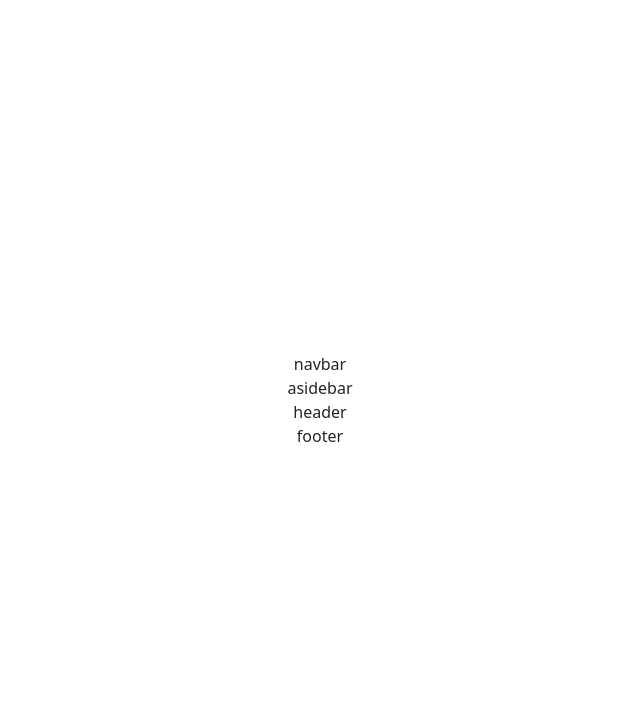
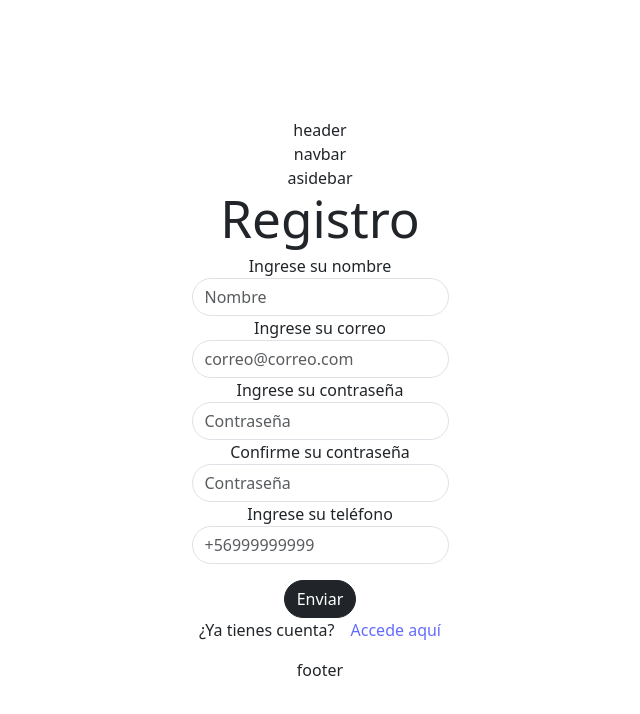
Before and after one commit to jlpozo/DesafioFinalFront, a React (Vite) app: page /register in a window 1280 px wide. Shown: the top 714 px of the page, without its empty margins (320-960 px from the left). Built offline with nearby package versions, Linux system fonts and the light colour scheme.

Commit message:
Se incorpora página de login y registro

```diff
--- a/src/App.jsx
+++ b/src/App.jsx
@@ -1,4 +1,4 @@
-import { useState } from 'react'
+import { useContext } from 'react'
 import 'bootstrap/dist/css/bootstrap.min.css';
 import Asidebar from './components/asidebar';
 import Footer from './components/footer';
@@ -6,20 +6,38 @@ import Main from './components/main';
 import Header from './components/header';
 import Navbar from './components/navbar';
 
+import LoginPage from './pages/loginPage';
+import RegisterPage from './pages/registerPage';
+
+import { UserContext } from './context/UserContext';
 
 import './App.css'
 
+import {Navigate, BrowserRouter, Route, Routes, Link} from "react-router-dom";
+
 function App() {
-  const [count, setCount] = useState(0)
+  const { token } = useContext(UserContext);
+  console.log("token", token);
 
   return (
     <>
       <div>
-        <Navbar/>
-        <Asidebar/>
-        <Header/>
-        <Footer/>
-      </div>
+        <BrowserRouter>
+          <Header/>
+          <Navbar/>
+          <Asidebar/>
+
+
+          <Routes>
+            <Route path="/" element ={<Main/>}/>
+            <Route path="/register" element ={!token?<RegisterPage/> : <Navigate to="/"/>}/>
+            <Route path="/login" element ={!token?<LoginPage/> : <Navigate to="/"/>}/>
+          </Routes>
+
+          <Footer/>
+        </BrowserRouter>
+
+        </div>
     </>
   )
 }
--- /dev/null
+++ b/src/context/UserContext.jsx
@@ -0,0 +1,18 @@
+import { createContext, useState } from "react";
+
+export const UserContext = createContext();
+
+const UserProvider = ({ children }) => {
+    const [user, setUser] = useState({
+        email: "test@desafiolatam.com",
+        displayName: "Desafío Latam",
+      });
+    const [token, setToken] = useState(false); //Quedará como loggeado por defecto al refrescar, esto impide validar la ruta protegida de login
+
+    return (
+        <UserContext.Provider value={{ user, setUser, token, setToken}}>
+            {children}
+        </UserContext.Provider>
+    );
+};
+export default UserProvider;
--- a/src/main.jsx
+++ b/src/main.jsx
@@ -1,10 +1,15 @@
 import { StrictMode } from 'react'
 import { createRoot } from 'react-dom/client'
+
 import App from './App.jsx'
 import './index.css'
+import UserProvider from './context/UserContext.jsx';
+
 
 createRoot(document.getElementById('root')).render(
   <StrictMode>
-    <App />
+    <UserProvider>
+      <App />
+    </UserProvider>
   </StrictMode>,
 )
--- /dev/null
+++ b/src/pages/loginPage.jsx
@@ -0,0 +1,70 @@
+import { useState, useContext } from "react";
+import { UserContext } from "../context/UserContext";
+import { Link } from "react-router-dom";
+
+const Login = () => {
+
+  const { token, setToken } = useContext(UserContext);
+
+  const [email, setEmail] = useState("");
+  const [password, setPassword] = useState("");
+  const [error, setError] = useState(false)
+  const [errorPassword, setErrorPassword] = useState(false)
+  const [errorPasswordIncorrecta, setErrorPasswordIncorrecta] = useState(false)
+
+  const validarInput = (e) => {
+    e.preventDefault()
+
+    setError(false)
+    setErrorPassword(false);
+    setErrorPasswordIncorrecta(false);
+
+    if(email === '' || password ===''){
+      setError(true);
+      return
+    }
+    if(password.length < 6){
+      setErrorPassword(true);
+      return
+    }
+    if(password!= '123456'){
+        setErrorPasswordIncorrecta(true);
+        return
+    }
+
+    setToken(true);
+    console.log("logout", token);
+
+    alert ('Login Succefull!!')
+
+  }
+
+  return (
+    <>
+      <form onSubmit={validarInput}>
+        <h1>ElectroTech</h1>
+        <h2>Bienvenid@</h2>
+      {error ? <p className="error">Todos los campos son obligatorios</p> : null}
+        <div className="form-group">
+          <label>Email</label>
+          <input type= "email" className="form-control rounded-pill" name="Email" onChange={(e) => setEmail(e.target.value)}/>
+
+          <label>Password</label>
+          {errorPassword ? <p className="error">El password debe tener al menos 6 caracteres</p> : null}
+          {errorPasswordIncorrecta ? <p className="error">Password incorrecta</p> : null}
+          <input type= "password" className="form-control rounded-pill" name="Password" onChange={(e) => setPassword(e.target.value)}/>
+
+          <button className="btn btn-dark mt-3 rounded-pill" type="submit">
+            Iniciar sesión
+          </button>
+
+          <p>¿No tienes cuenta?
+          <Link to="/register" className="ms-3 text-decoration-none">Regístrese aquí</Link>
+          </p>
+        </div>
+      </form>
+    </>
+  );
+};
+
+export default Login;
--- /dev/null
+++ b/src/pages/registerPage.jsx
@@ -0,0 +1,71 @@
+import { useState } from "react";
+import { Link } from "react-router-dom";
+
+const Register = () => {
+
+  const [nombre, setNombre] = useState("");
+  const [email, setEmail] = useState("");
+  const [password, setPassword] = useState("");
+  const [confPass, setConfPassword] = useState("");
+  const [error, setError] = useState(false)
+  const [errorPassword, setErrorPassword] = useState(false)
+  const [errorConfPassword, setErrorConfPassword] = useState(false)
+  const [telefono, setTelefono] = useState("");
+
+  const validarInput = (e) => {
+    e.preventDefault()
+
+    setError(false)
+    setErrorPassword(false);
+    setErrorConfPassword(false);
+
+    if(email === '' || password ==='' || confPass ==='' || nombre ==='' || telefono ===''){
+      setError(true);
+      return
+    }
+    if(password.length < 6){
+      setErrorPassword(true);
+      return
+    }
+    if(confPass != password){
+      setErrorConfPassword(true);
+      return
+    }
+
+  }
+
+  return (
+    <>
+      <h1>Registro</h1>
+      <form onSubmit={validarInput}>
+      {error ? <p className="error">Todos los campos son obligatorios</p> : null}
+        <div className="form-group">
+
+        <label>Ingrese su nombre</label>
+          <input type= "text" className="form-control rounded-pill" name="Nombre" placeholder="Nombre" onChange={(e) => setNombre(e.target.value)}/>
+          <label>Ingrese su correo</label>
+          <input type= "email" className="form-control rounded-pill" name="Email" placeholder="correo@correo.com" onChange={(e) => setEmail(e.target.value)}/>
+
+          <label>Ingrese su contraseña</label>
+          {errorPassword ? <p className="error">El password debe tener al menos 6 caracteres</p> : null}
+          <input type= "password" className="form-control rounded-pill" placeholder="Contraseña" name="Password" onChange={(e) => setPassword(e.target.value)}/>
+
+          <label>Confirme su contraseña</label>
+          {errorConfPassword ? <p className="error">El password y la confirmación del password deben ser iguales</p> : null}
+          <input type= "password" className="form-control rounded-pill" placeholder="Contraseña" name="ConfirmaPass" onChange={(e) => setConfPassword(e.target.value)}/>
+          <label>Ingrese su teléfono</label>
+          <input type= "tel" className="form-control rounded-pill" placeholder="+56999999999" maxLength="12" name="Telefono" onChange={(e) => setTelefono(e.target.value)}/>
+
+          <button className="btn btn-dark mt-3 rounded-pill" type="submit">
+            Enviar
+          </button>
+          <p>¿Ya tienes cuenta?
+          <Link to="/login" className="ms-3 text-decoration-none">Accede aquí</Link>
+          </p>
+        </div>
+      </form>
+    </>
+  );
+};
+
+export default Register;
```
